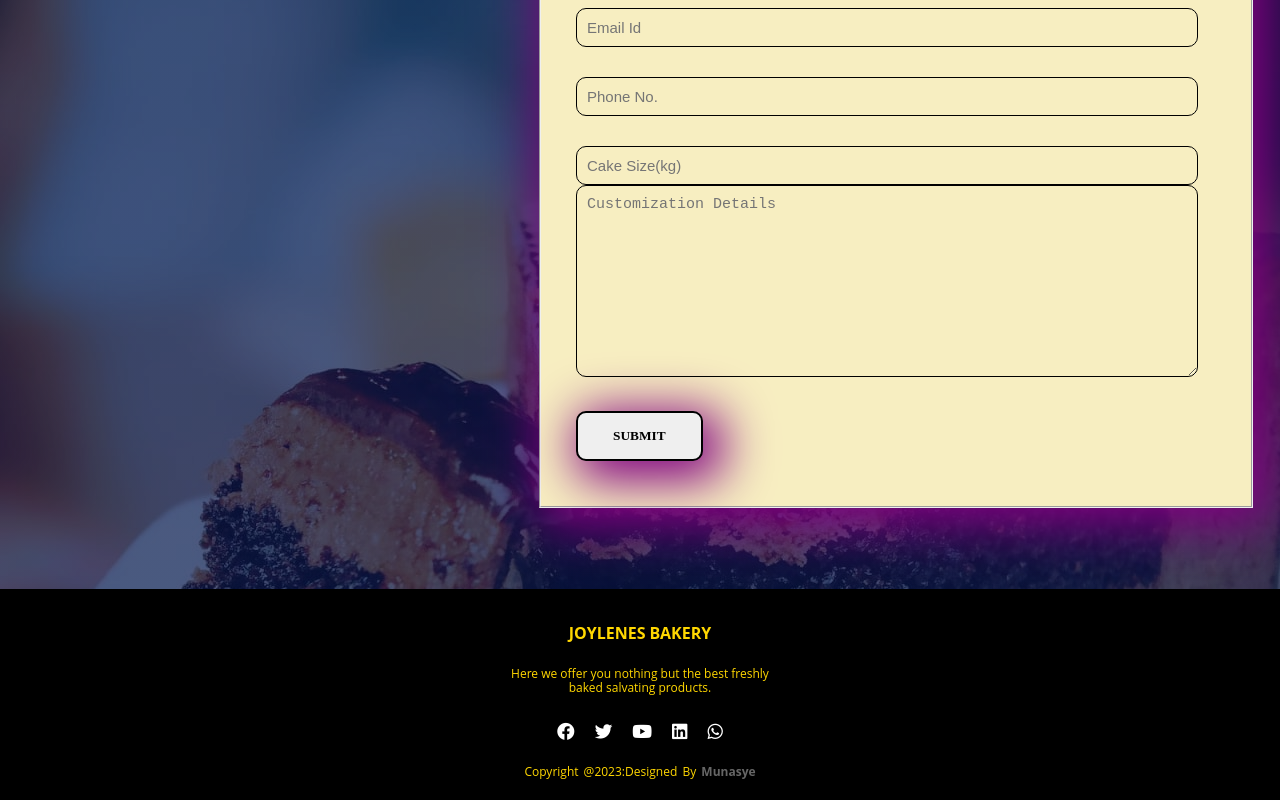
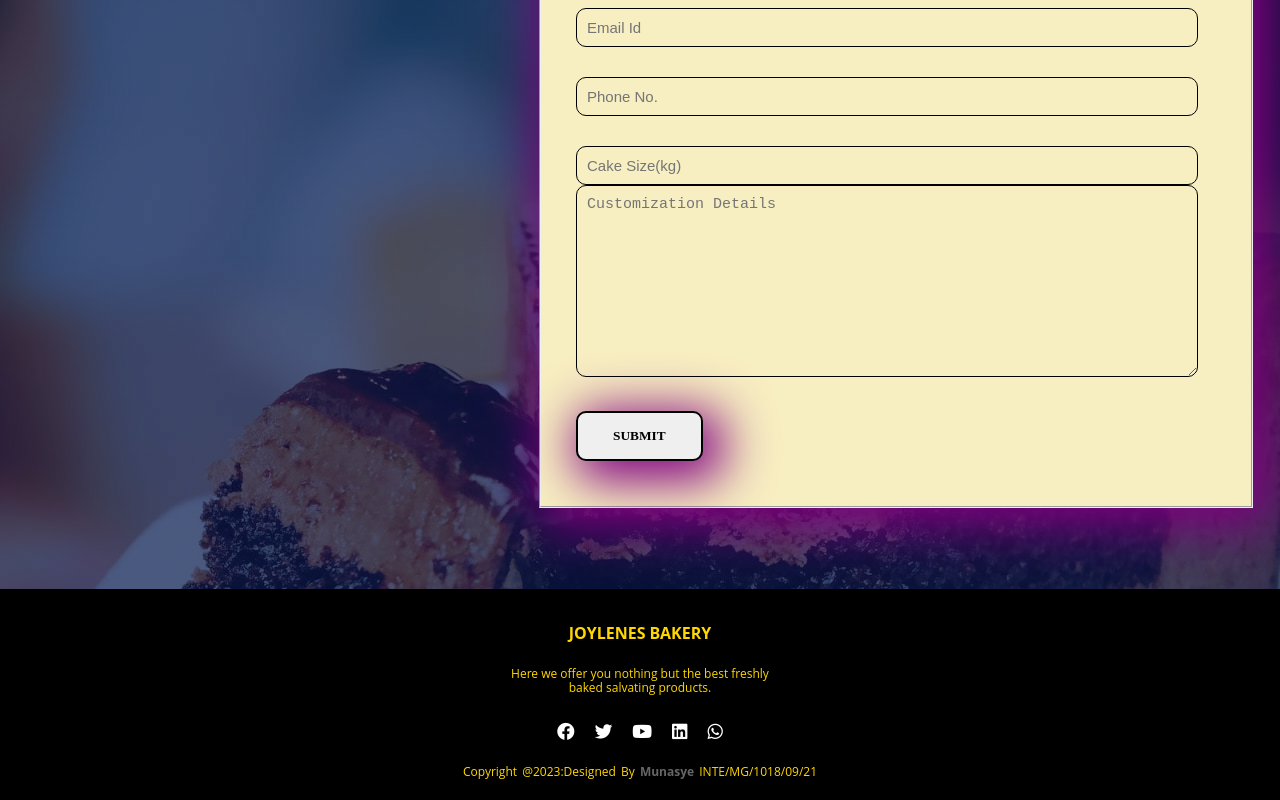
Before and after one commit to Munasye/munasye1, a plain HTML site: page shop.html in a window 1280 px wide. Shown: the part 939-1739 px from the top of the page. Drawn offline with Linux system fonts and the light colour scheme.

Commit message:
Update shop.html

```diff
--- a/shop.html
+++ b/shop.html
@@ -84,7 +84,7 @@
                     </ul>
                 </div>
                 <div class="footer-bottom">
-                    <p style="color: gold;">Copyright @2023:Designed by <span style="color: white;"> Munasye</span></p>
+                    <p style="color: gold;">Copyright @2023:Designed by <span style="color: white;"> Munasye</span> INTE/MG/1018/09/21</p>
                 </div>
             </footer>
         </section>
```
